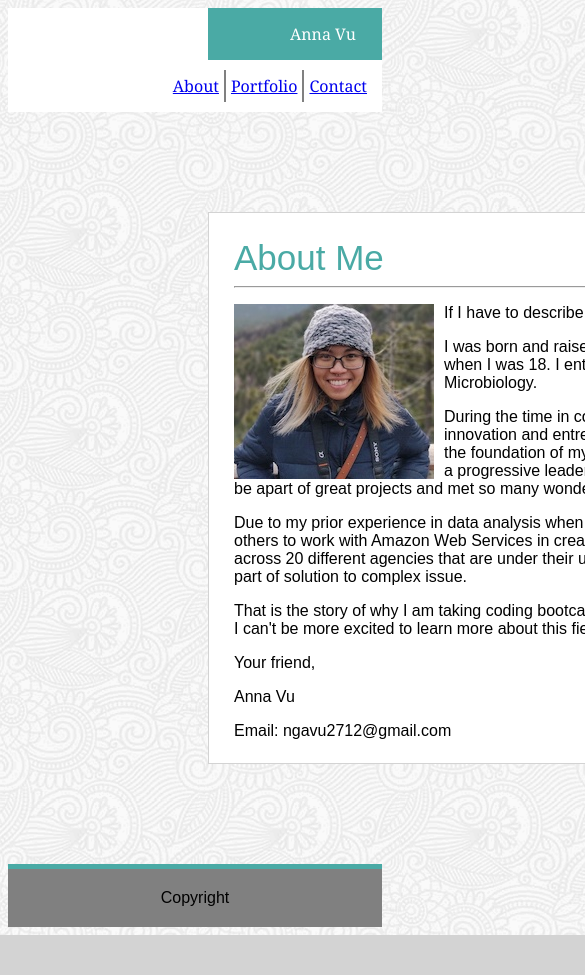
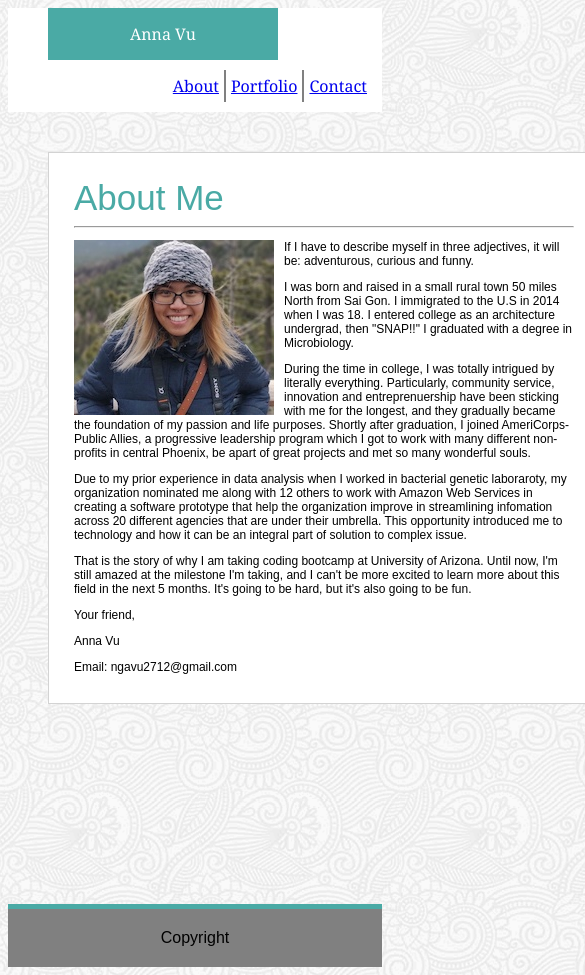
Before and after one commit to ngavu2712/Basic-Portfolio-, a plain HTML site: page index.html in a window 390 px wide. Shown: the top 975 px of the page, 585 px wide, since content can reach past the window. Before the commit the page ends 935 px from the top, so only its background shows below. Drawn offline with Linux system fonts and the light colour scheme.

Commit message:
I added media query max-width 980px to index

```diff
--- a/assets/css/style.css
+++ b/assets/css/style.css
@@ -11,7 +11,7 @@ body {
 
 header {
     background:#ffffff;
-    position: sticky;
+
 
     /*control what happen to the content that is too big to fit into the area*/
     overflow:auto;
@@ -93,3 +93,18 @@ footer {
     padding: 20px;
 
 }
+
+@media screen and (max-width:980px) {
+
+    section {
+        width: 500px;
+        margin: 40px 300px 200px 40px;
+    }
+    p {
+        font-size:12px;
+    }
+    span {
+        margin: 0 40px;
+    }
+
+}
--- a/index.html
+++ b/index.html
@@ -4,7 +4,11 @@
     <head>
         <title>Index</title>
         <meta charset="UTF-8">
+        <meta name="viewport" content="width=device-width, initial-scale=1">
         <link rel="stylesheet" type="text/css" href="assets/css/style.css">
+
+
+
     </head>
 
     <body>
```
